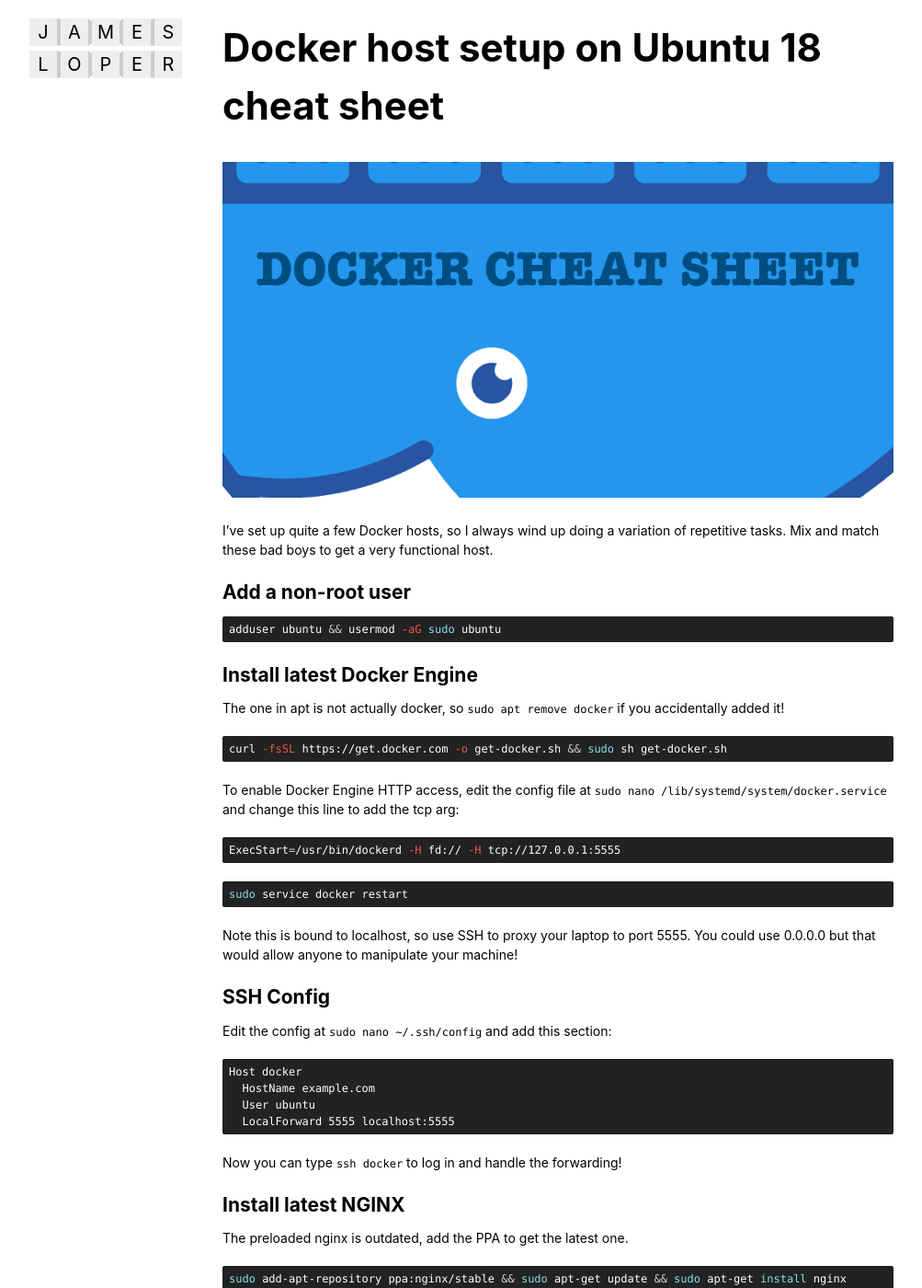
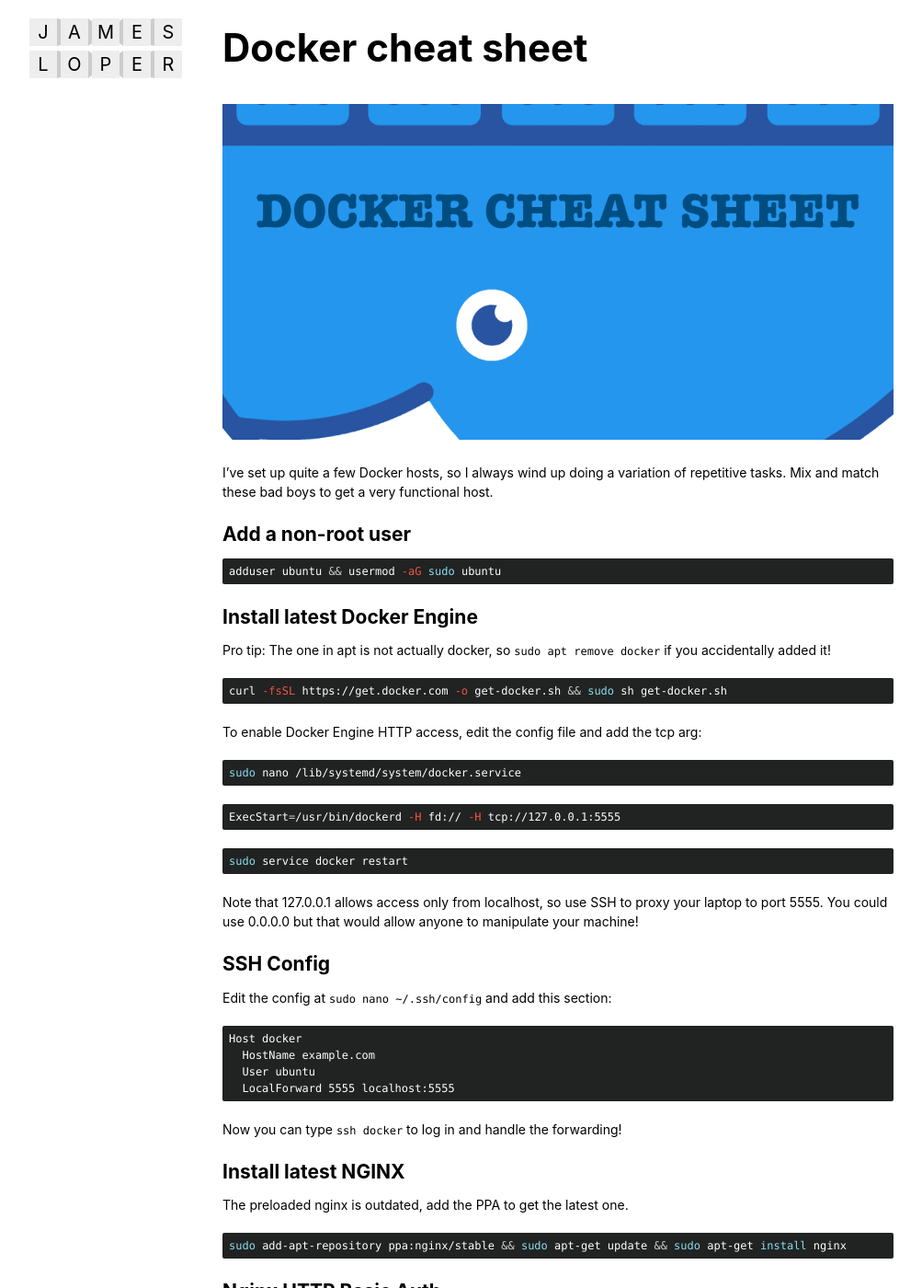
Before and after one commit to jamesloper/blog, a Jekyll site: the page built from _posts/2020-05-09-docker-cheatsheet.md, in a window 1280 px wide and 1400 px high. Shown: the whole window at 92% size, without its empty margins (138-1141 px from the left). Built offline with Jekyll 4.4.1, drawn with Linux system fonts in a browser that asks for light colours.

Commit message:
update docker article

````diff
--- a/_posts/2020-05-09-docker-cheatsheet.md
+++ b/_posts/2020-05-09-docker-cheatsheet.md
@@ -1,6 +1,6 @@
 ---
 layout: post
-title:  "Docker host setup on Ubuntu 18 cheat sheet"
+title:  "Docker cheat sheet"
 categories: ubuntu, it, docker, linux
 modified: 2021-03-06
 ---
@@ -16,12 +16,16 @@
 ```
 
 ## Install latest Docker Engine
-The one in apt is not actually docker, so `sudo apt remove docker` if you accidentally added it!
+Pro tip: The one in apt is not actually docker, so `sudo apt remove docker` if you accidentally added it!
+
 ``` bash
 curl -fsSL https://get.docker.com -o get-docker.sh && sudo sh get-docker.sh
 ```
 
-To enable Docker Engine HTTP access, edit the config file at `sudo nano /lib/systemd/system/docker.service` and change this line to add the tcp arg:
+To enable Docker Engine HTTP access, edit the config file and add the tcp arg:
+```bash
+sudo nano /lib/systemd/system/docker.service
+```
 ``` bash
 ExecStart=/usr/bin/dockerd -H fd:// -H tcp://127.0.0.1:5555
 ```
@@ -30,7 +34,7 @@
 sudo service docker restart
 ```
 
-Note this is bound to localhost, so use SSH to proxy your laptop to port 5555. You could use 0.0.0.0 but that would allow anyone to manipulate your machine!
+Note that 127.0.0.1 allows access only from localhost, so use SSH to proxy your laptop to port 5555. You could use 0.0.0.0 but that would allow anyone to manipulate your machine!
 
 ## SSH Config
 Edit the config at `sudo nano ~/.ssh/config` and add this section:
````
